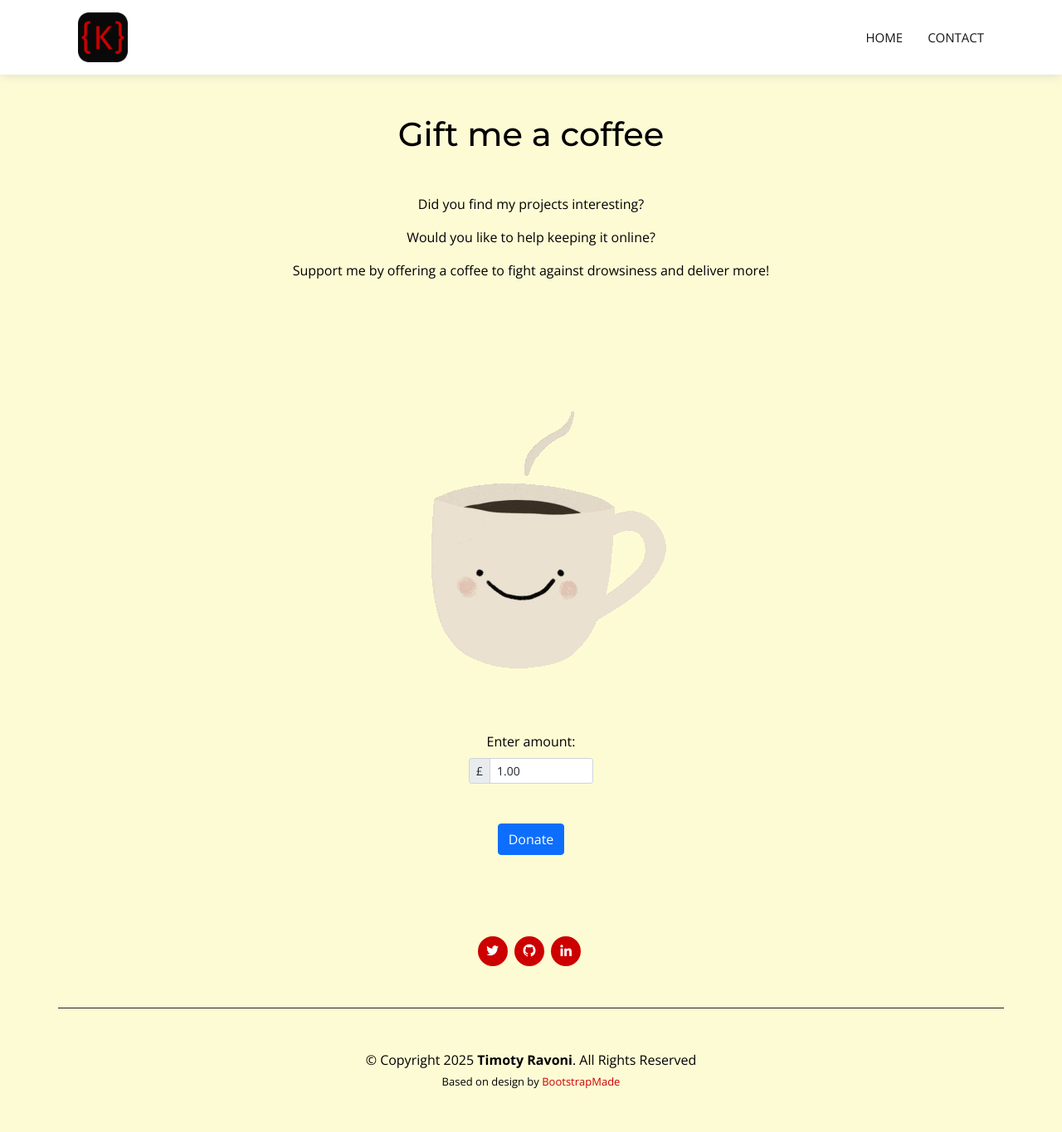
After one commit to Kurokatana94/WebPortfolio, a Flask app: page /gift-me-a-coffee in a window 1280 px wide. The commit adds this page. Shown: the whole page at 83% size. Run offline with Flask 3, Linux system fonts and the light colour scheme; some libraries are stand-ins or nearby versions.

Commit message:
Add project card for gift me a coffee w/ live page

```diff
--- a/main.py
+++ b/main.py
@@ -3,6 +3,7 @@ from flask_bootstrap import Bootstrap5
 from zyphra import ZyphraClient
 from sklearn.cluster import MiniBatchKMeans
 from PIL import Image
+import stripe
 import numpy as np
 import pymupdf # PyMuPDF
 import flask
@@ -18,8 +19,13 @@ Bootstrap5(app)
 
 ZYPHRA_KEY = os.environ.get('ZYPHRA_KEY')
 
+stripe.api_key = os.environ.get('STRIPE_SECRET_KEY')
+app.config['STRIPE_PUBLISHABLE_KEY'] = os.environ.get('STRIPE_PUBLISHABLE_KEY')
+
 PORTFOLIO_EMAIL = os.environ.get('PORT_EMAIL')
 MY_EMAIL = os.environ.get('MY_EMAIL')
+
+MAIN_DOMAIN = 'https://www.timotyravoni.com'
 
 @app.route('/')
 def home():
@@ -144,5 +150,42 @@ def get_palette():
 
     return jsonify(palette)
 
+# ======== GIFT ME A COFFEE PAGE/REDIRECT ========
+@app.route('/gift-me-a-coffee')
+def gift_me_a_coffee():
+    return render_template("gift-me-a-coffee.html", year=dt.datetime.now().year, stripe_pk=app.config['STRIPE_PUBLISHABLE_KEY'])
+
+@app.route('/create-checkout-session', methods=['POST'])
+def create_checkout_session():
+    data = request.get_json()
+    amount = data.get("amount", 0)
+
+    if amount < 50:  # Stripe minimum in GBP
+        return jsonify({"error": "Minimum donation is £0.50"}), 400
+    try:
+        checkout_session = stripe.checkout.Session.create(
+            payment_method_types=['card'],
+            line_items=[{
+                'price_data': {
+                    'currency': 'gbp',
+                    'unit_amount': amount,
+                    'product_data': {
+                        'name': 'Gift me a coffee ☕',
+                    },
+                },
+                'quantity': 1,
+            }],
+            mode='payment',
+            success_url=MAIN_DOMAIN + '/checkout-successful',
+            cancel_url=MAIN_DOMAIN + '/gift-me-a-coffee',
+        )
+        return jsonify({'url': checkout_session.url})
+    except Exception as e:
+        return jsonify({'error': str(e)}), 500
+
+@app.route("/checkout-successful")
+def checkout_successful():
+    return render_template("checkout-successful.html")
+
 if __name__ == '__main__':
     app.run(debug=True)
--- a/requirements.txt
+++ b/requirements.txt
@@ -94,7 +94,7 @@ Wikipedia-API==0.7.1
 WTForms==3.0.1
 yarg==0.1.9
 yarl==1.10.0
-
+stripe~=12.3.0
 zyphra~=0.1.6
 PyMuPDF~=1.25.5
 scikit-learn~=1.6.1
--- /dev/null
+++ b/static/assets/css/gift-coffee-style.css
@@ -0,0 +1,26 @@
+/* GENERAL STYLES */
+.center-items {
+    display: flex;
+    justify-content: center;
+    align-items: center;
+}
+
+.center-vertically {
+    position: relative;
+    top: 50%;
+    transform: translateY(-50%);
+}
+
+body {
+    background-color: #FDFBD4;
+    font-family: "Open Sans", sans-serif;
+    color: #000;
+}
+
+.coffee-layout {
+  position: absolute;
+  left: 50%;
+  top: 50%;
+  -webkit-transform: translate(-50%, -50%);
+  transform: translate(-50%, -50%);
+}
--- /dev/null
+++ b/static/assets/js/gift-coffee-script.js
@@ -0,0 +1,33 @@
+const stripe = Stripe(STRIPE_PK); // Your publishable key
+
+document.addEventListener("DOMContentLoaded", () => {
+    const form = document.getElementById("donation-form");
+
+    if (!form) return;
+
+    form.addEventListener("submit", async (e) => {
+    e.preventDefault();
+
+    const amountInput = document.getElementById("amount");
+    const amount = parseFloat(amountInput.value);
+
+    if (isNaN(amount) || amount < 0.5) {
+        alert("Minimum donation is £0.50");
+        return;
+    }
+
+    const response = await fetch("/create-checkout-session", {
+        method: "POST",
+        headers: { "Content-Type": "application/json" },
+        body: JSON.stringify({ amount: Math.round(amount * 100) }) // Convert to pence
+    });
+
+    const data = await response.json();
+
+    if (data.url) {
+        window.location.href = data.url;
+    } else {
+        alert("Error: " + (data.error || "Unable to create session"));
+    }
+    });
+});
--- /dev/null
+++ b/templates/gift-me-a-coffee.html
@@ -0,0 +1,82 @@
+{% extends "base.html" %}
+
+{% block extra_css %}
+	<!-- Custom CSS File -->
+	<link href="static/assets/css/gift-coffee-style.css" rel="stylesheet">
+{% endblock %}
+
+{% block body %}
+<main id="main">
+    <div class="container center-items">
+        <div>
+            <div class="text-center mb-3 mt-5">
+                <h1>Gift me a coffee</h1>
+            </div>
+            <div class="text-center mt-5 mb-5">
+                <p>Did you find my projects interesting?</p>
+                <p>Would you like to help keeping it online?</p>
+                <p>Support me by offering a coffee to fight against drowsiness and deliver more!</p>
+                <img src="static/assets/img/app-img/Cup Of Coffee Sticker.gif">
+            </div>
+            <div class="text-center mt-5">
+                <form id="donation-form">
+                    <label for="amount">Enter amount:</label>
+                    <div class="input-group input-group-sm mt-2" style="max-width: 150px; margin: 0 auto;">
+                        <span class="input-group-text">£</span>
+                        <input
+                            type="number"
+                            id="amount"
+                            name="amount"
+                            class="form-control"
+                            min="0.50"
+                            step="0.10"
+                            value="1.00"
+                            required
+                        />
+                    </div>
+                    <br><br>
+                    <button type="submit" class="btn btn-primary mb-5">Donate</button>
+                </form>
+            </div>
+        </div>
+    </div>
+</main>
+{% endblock %}
+
+{% block extra_js %}
+    <!-- Custom JS File -->
+    <script>
+    const STRIPE_PK = "{{ stripe_pk }}";
+    </script>
+    <script src="https://js.stripe.com/v3/"></script>
+    <script src="static/assets/js/gift-coffee-script.js"></script>
+{% endblock %}
+
+{% block footer %}
+  <!-- ======= Footer ======= -->
+  <footer id="footer" style="background: none !important;">
+
+    <div class="footer-top">
+
+      <div class="container">
+
+        <div class="social-links">
+          <a href="https://x.com/Kurokatana94" class="twitter"><i class="bx bxl-twitter"></i></a>
+  <!--          <a href="#" class="instagram"><i class="bx bxl-instagram"></i></a> meh instagram bad -->
+          <a href="https://github.com/Kurokatana94" class="github"><i class="bx bxl-github"></i></a>
+          <a href="https://www.linkedin.com/in/timoty-ravoni-b91ba21b5/" class="linkedin"><i class="bx bxl-linkedin"></i></a>
+        </div>
+
+      </div>
+    </div>
+
+    <div class="container footer-bottom clearfix">
+      <div class="copyright">
+        &copy; Copyright {{year}} <strong><span>Timoty Ravoni</span></strong>. All Rights Reserved
+      </div>
+      <div class="credits">
+        Based on design by <a href="https://bootstrapmade.com/" target="_blank">BootstrapMade</a>
+      </div>
+    </div>
+  </footer><!-- End Footer -->
+{% endblock %}
--- a/templates/index.html
+++ b/templates/index.html
@@ -92,6 +92,7 @@
               <li data-filter=".filter-completed">Completed</li>
               <li data-filter=".filter-wip">WIP</li>
               <li data-filter=".filter-demo">Demo</li>
+              <li data-filter=".filter-live">Live</li>
             </ul>
           </div>
         </div>
```
Also changed, not shown: templates/checkout-successful.html (added, +46 -0 lines), templates/portfolio-cards.html (+14 -0 lines), static/assets/img/app-img/Cup Of Coffee Sticker.gif (added), static/assets/img/app-img/coffee.png (added), static/assets/img/portfolio/gift_me_a_coffee.png (added).
